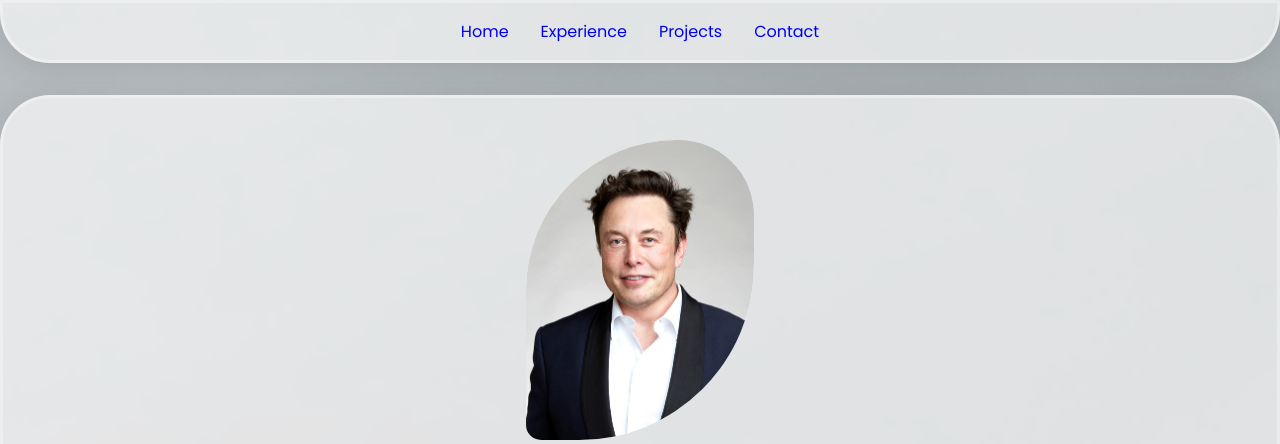
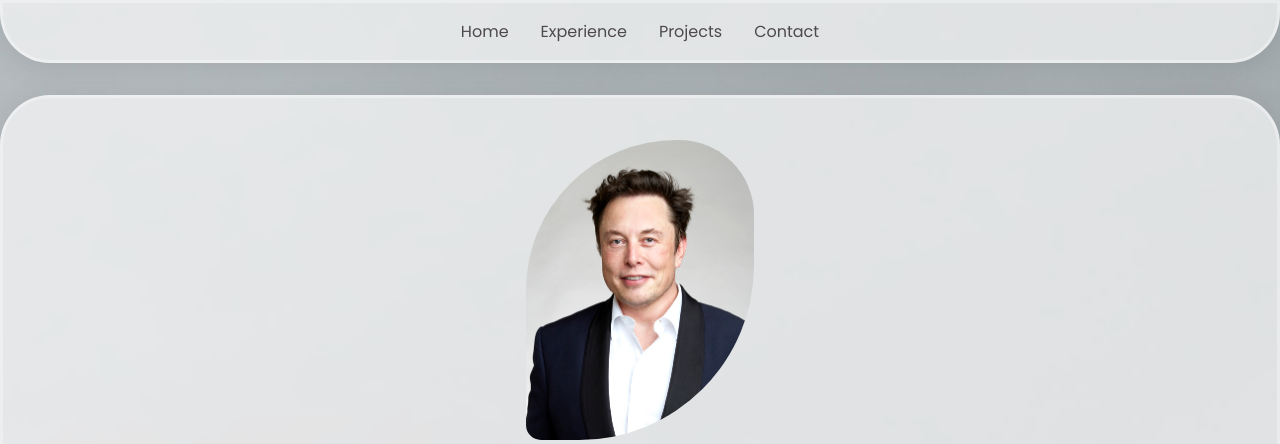
Before and after one commit to NedasKisi/BIT_PP2, a plain HTML site: page index.html in a window 1280 px wide. Shown: the top 444 px of the page. Drawn offline with Linux system fonts and the light colour scheme.

Commit message:
Update styles.css

```diff
--- a/styles.css
+++ b/styles.css
@@ -30,6 +30,7 @@ body {
   text-decoration: none;
   display: block;
   padding: 1em;
+  color: #4d494d;
 }
 .navigation a:hover {
   background: #c06751;
```
